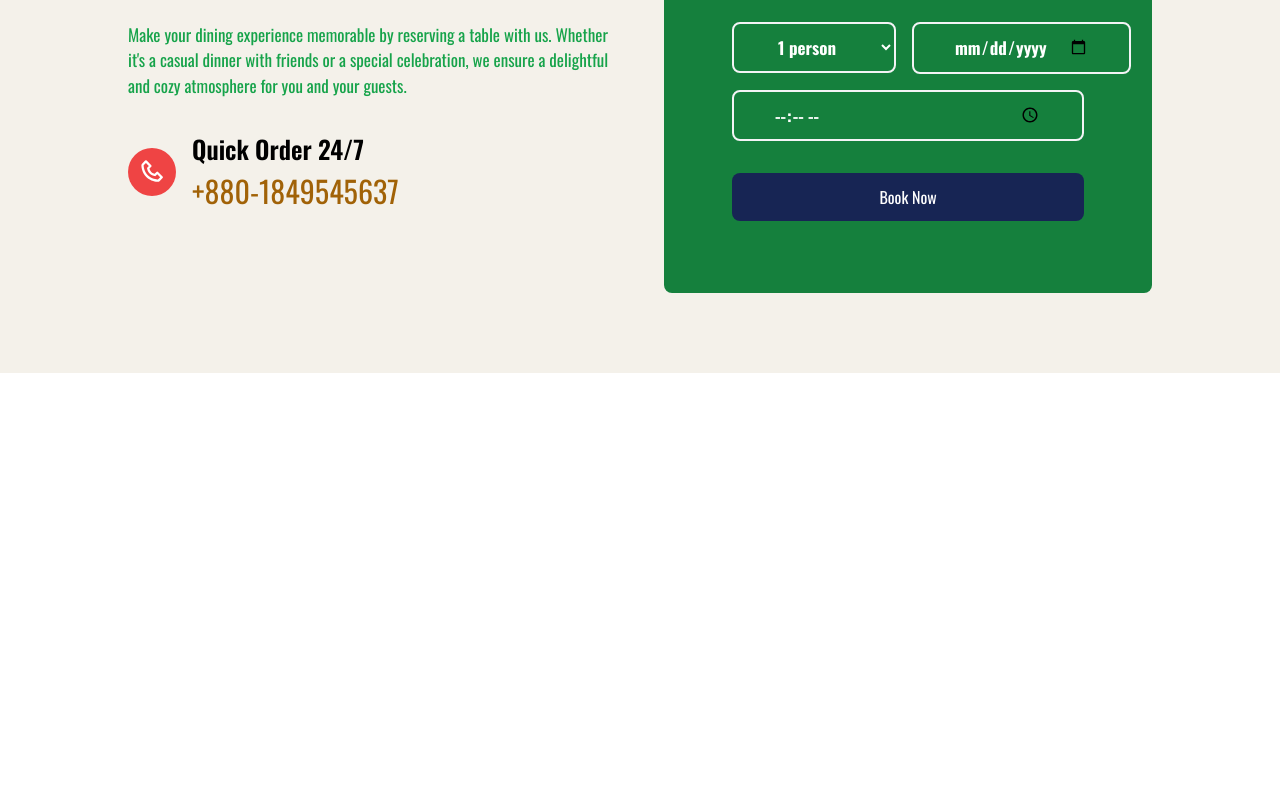
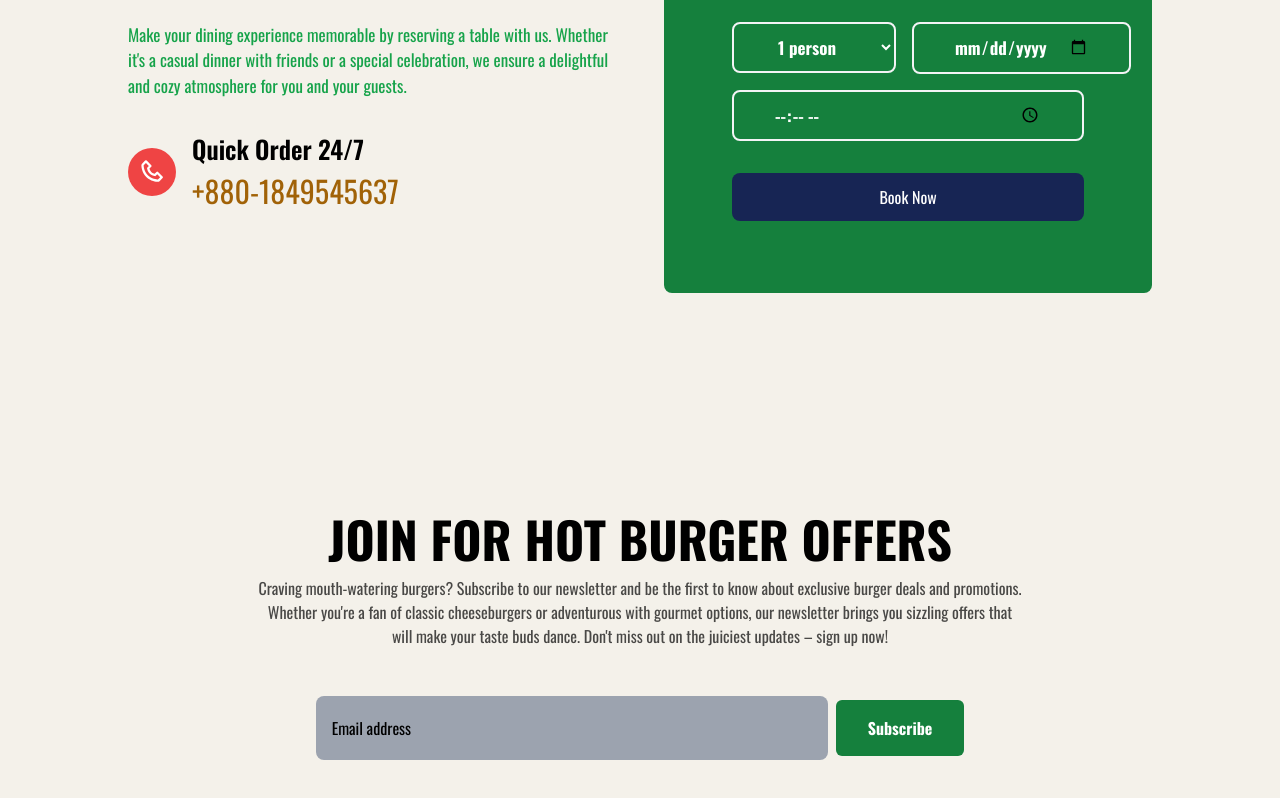
Before and after one commit to MostakemHossain/Burger-king-landing-page-nextjs, a Next.js app: page / in a window 1280 px wide. Shown: the part 4111-4909 px from the top of the page. Before the commit the page ends 4532 px from the top, so only its background shows below. Built offline with nearby package versions, Linux system fonts and the light colour scheme.

Commit message:
newsletter section

```diff
--- a/app/components/Home.tsx
+++ b/app/components/Home.tsx
@@ -1,6 +1,7 @@
 import Delivary from "./Delivary/Delivary";
 import Features from "./Features/Features";
 import Hero from "./Hero/Hero";
+import NewsLetter from "./NewsLetter/NewsLetter";
 import PopularBurger from "./PopularBurger/PopularBurger";
 import Reservaion from "./Reservation/Reservaion";
 import Team from "./Team/Team";
@@ -14,6 +15,7 @@ const Home = () => {
       <Delivary />
       <Team />
       <Reservaion />
+      <NewsLetter />
     </div>
   );
 };
--- /dev/null
+++ b/app/components/NewsLetter/NewsLetter.tsx
@@ -0,0 +1,31 @@
+const NewsLetter = () => {
+  return (
+    <div className="pt-[5rem] pb-[5rem]">
+      <div className="text-center">
+        <h1 className="text-[28px] md:text-[40px] lg:text-[50px] text-black font-bold uppercase">
+          Join for Hot Burger Offers
+        </h1>
+        <p className="text-black text-opacity-70 w-[85%] md:w-[60%] mx-auto">
+          Craving mouth-watering burgers? Subscribe to our newsletter and be the
+          first to know about exclusive burger deals and promotions. Whether
+          you're a fan of classic cheeseburgers or adventurous with gourmet
+          options, our newsletter brings you sizzling offers that will make your
+          taste buds dance. Don't miss out on the juiciest updates – sign up
+          now!
+        </p>
+        <div className="flex items-center space-x-2 mt-[3rem] justify-center">
+          <input
+            type="email"
+            placeholder="Email address"
+            className="px-4 py-5 bg-gray-400 rounded-lg placeholder:text-black outline-none w-[40%]"
+          />
+          <button className="px-8 py-4 bg-green-700 hover:bg-green-900 transition-all duration-300 rounded-md text-white font-bold">
+            Subscribe
+          </button>
+        </div>
+      </div>
+    </div>
+  );
+};
+
+export default NewsLetter;
```
